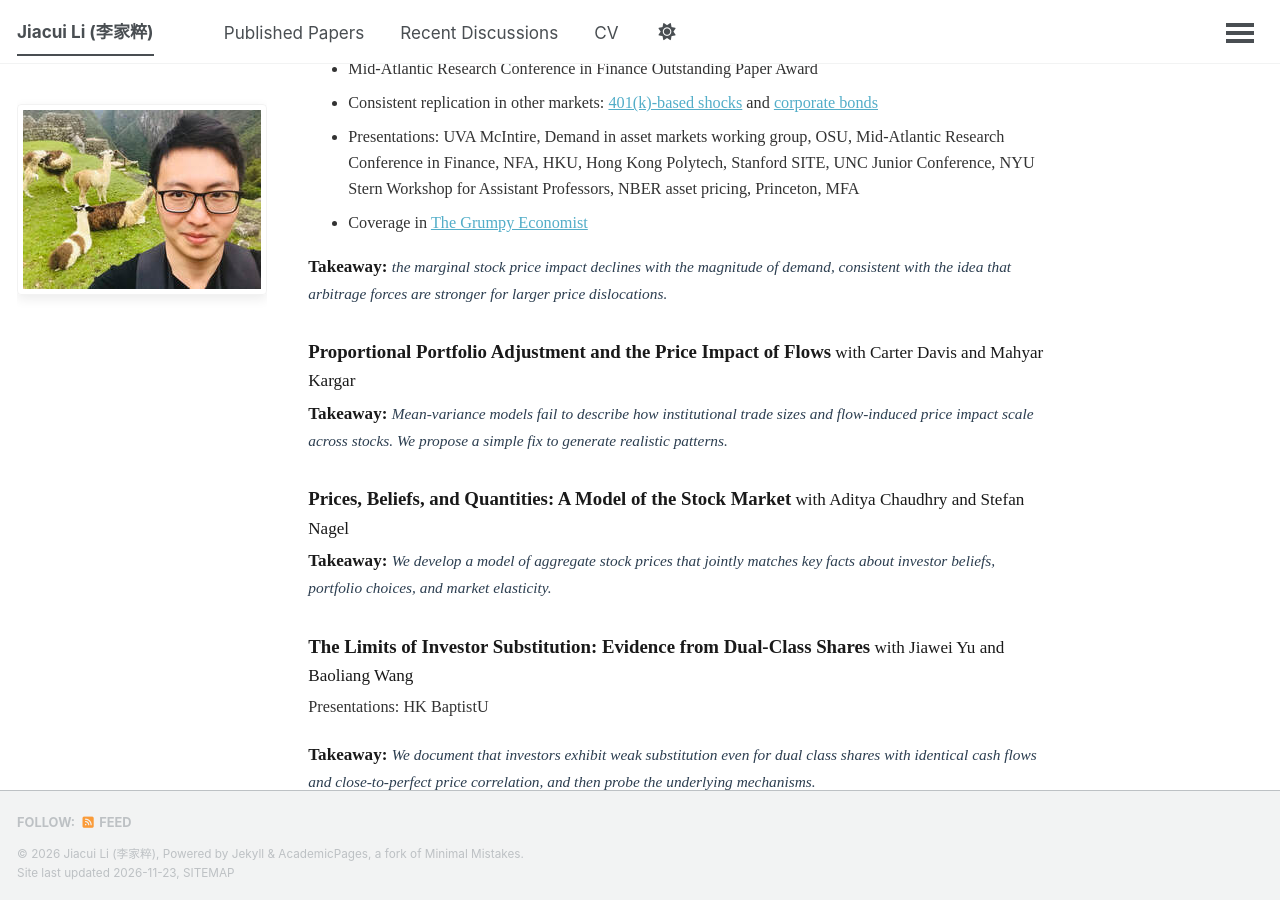
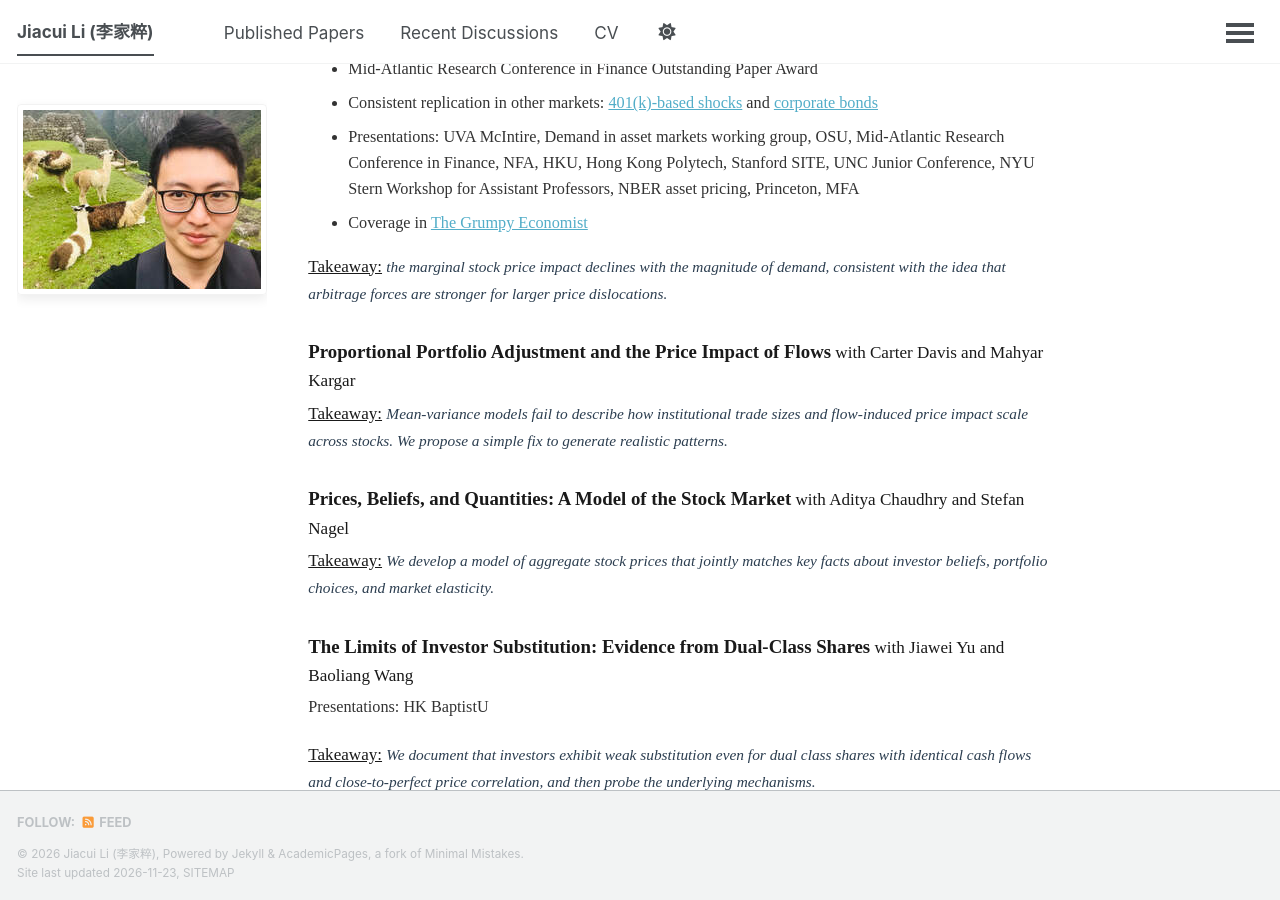
Before and after one commit to slowestLearner/slowestLearner.github.io, a Jekyll site: the page built from _pages/about.md, in a window 1280 px wide and 900 px high, scrolled down 490 px. Built offline with Jekyll 4.4.1, drawn with Linux system fonts in a browser that asks for light colours; a script that is not in the unit is left out.

Commit message:
Use underline instead of bold for Takeaway label

```diff
--- a/_includes/paper-item.html
+++ b/_includes/paper-item.html
@@ -27,7 +27,7 @@
 
   {% if post.takeaway and post.takeaway != "" %}
   <p style="margin: 5px 0;">
-    <strong>Takeaway:</strong> <span style="color: #2c3e50; font-size: 0.9em; font-style: italic;">{{ post.takeaway }}</span>
+    <span style="text-decoration: underline;">Takeaway:</span> <span style="color: #2c3e50; font-size: 0.9em; font-style: italic;">{{ post.takeaway }}</span>
   </p>
   {% endif %}
 
```
